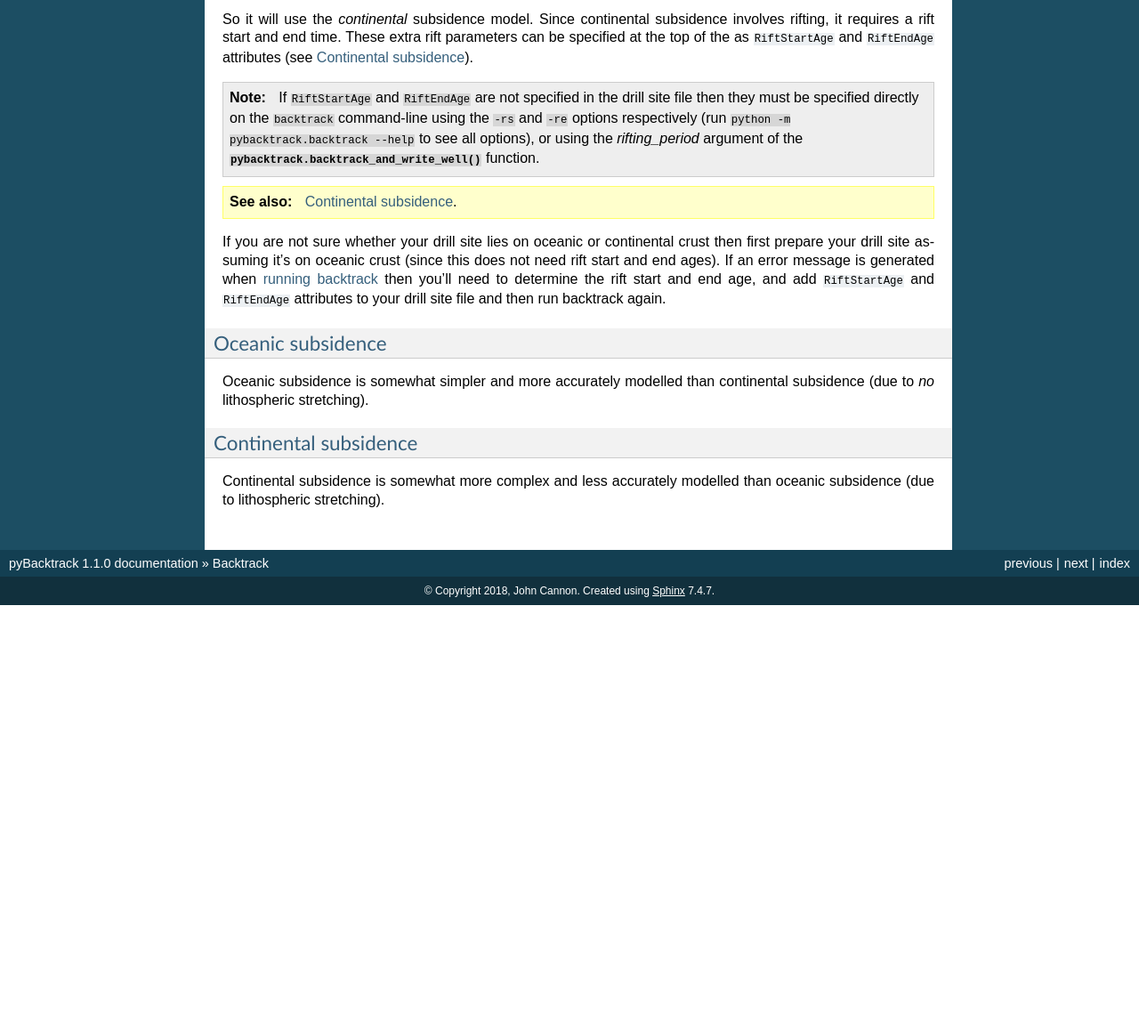
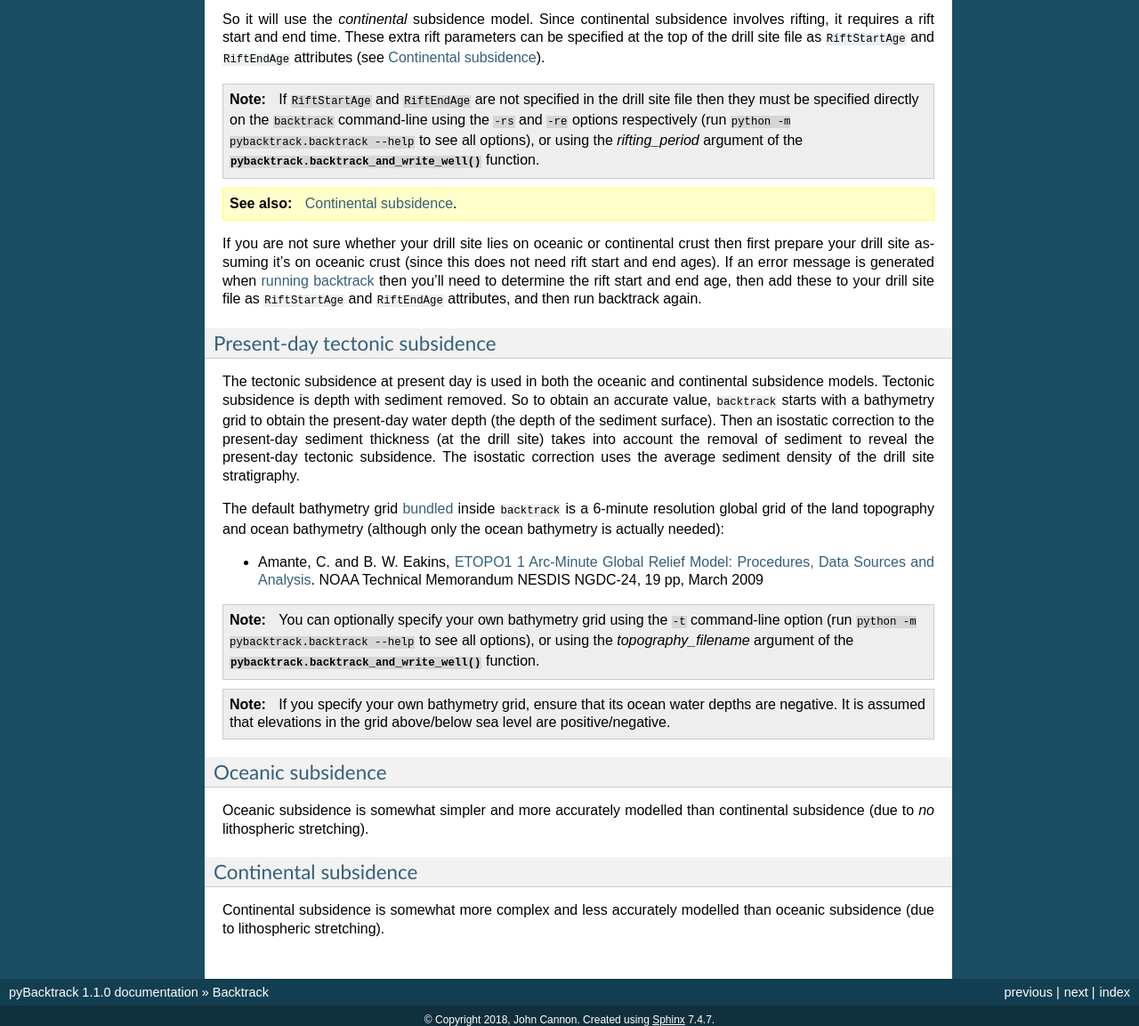
Before and after one commit to EarthByte/pyBacktrack, a Sphinx documentation site: the page built from docs/pybacktrack_backtrack.rst, in a window 1280 px wide and 1400 px high, scrolled down 1415 px, cut to the strip 247-1400 px from the top of the window. Shown: the whole strip at 89% size. Built offline with Sphinx 7.4.7, drawn with Linux system fonts in a browser that asks for light colours; before the commit the page ends 2342 px from its top, so only the background shows below that; some of the changed text lies outside the part shown.

Commit message:
Document present-day tectonic subsidence.
Obtained from bathymetry grid and sediment thickness of drill site.

```diff
--- a/docs/pybacktrack_backtrack.rst
+++ b/docs/pybacktrack_backtrack.rst
@@ -46,10 +46,10 @@ Oceanic versus continental tectonic subsidence
 
 Tectonic subsidence is modelled separately for ocean basins and continental passive margins.
 The subsidence model chosen by the ``backtrack`` module depends on whether the drill site is on oceanic or continental crust.
-An oceanic age grid is used to determine this. Since the age grid captures only oceanic crust, a drill site inside this region
+This is determined by an oceanic age grid. Since the age grid captures only oceanic crust, a drill site inside this region
 will automatically use the oceanic subsidence model whereas a drill site outside this region uses the continental subsidence model.
 
-The default age grid :ref:`bundled <pybacktrack_reference_bundle_data>` inside ``pybacktrack`` is a
+The default age grid :ref:`bundled <pybacktrack_reference_bundle_data>` inside ``backtrack`` is a
 6-minute resolution grid of the age of the world's ocean crust:
 
 * Müller, R.D., Seton, M., Zahirovic, S., Williams, S.E., Matthews, K.J., Wright, N.M., Shephard, G.E., Maloney, K.T., Barnett-Moore, N., Hosseinpour, M., Bower, D.J. & Cannon, J. 2016,
@@ -79,7 +79,8 @@ In contrast, DSDP drill site 327 is located on shallower *continental* crust (as
    :literal:
 
 So it will use the *continental* subsidence model. Since continental subsidence involves rifting, it requires a rift start and end time.
-These extra rift parameters can be specified at the top of the as ``RiftStartAge`` and ``RiftEndAge`` attributes (see :ref:`pygplates_continental_subsidence`).
+These extra rift parameters can be specified at the top of the drill site file as ``RiftStartAge`` and ``RiftEndAge`` attributes
+(see :ref:`pygplates_continental_subsidence`).
 
 .. note:: If ``RiftStartAge`` and ``RiftEndAge`` are not specified in the drill site file then they must be specified
           directly on the ``backtrack`` command-line using the ``-rs`` and ``-re`` options respectively
@@ -90,8 +91,31 @@ These extra rift parameters can be specified at the top of the as ``RiftStartAge
 
 If you are not sure whether your drill site lies on oceanic or continental crust then first prepare your drill site assuming it's on
 oceanic crust (since this does not need rift start and end ages). If an error message is generated when
-:ref:`running backtrack <pygplates_running_backtrack>` then you'll need to determine the rift start and end age, and
-add ``RiftStartAge`` and ``RiftEndAge`` attributes to your drill site file and then run backtrack again.
+:ref:`running backtrack <pygplates_running_backtrack>` then you'll need to determine the rift start and end age, then
+add these to your drill site file as ``RiftStartAge`` and ``RiftEndAge`` attributes, and then run backtrack again.
+
+.. _pygplates_present_day_tectonic_subsidence:
+
+Present-day tectonic subsidence
+^^^^^^^^^^^^^^^^^^^^^^^^^^^^^^^
+
+The tectonic subsidence at present day is used in both the oceanic and continental subsidence models.
+Tectonic subsidence is depth with sediment removed.
+So to obtain an accurate value, ``backtrack`` starts with a bathymetry grid to obtain the present-day water depth (the depth of the sediment surface).
+Then an isostatic correction to the present-day sediment thickness (at the drill site) takes into account the removal of sediment to reveal
+the present-day tectonic subsidence. The isostatic correction uses the average sediment density of the drill site stratigraphy.
+
+The default bathymetry grid :ref:`bundled <pybacktrack_reference_bundle_data>` inside ``backtrack`` is a
+6-minute resolution global grid of the land topography and ocean bathymetry (although only the ocean bathymetry is actually needed):
+
+* Amante, C. and B. W. Eakins, `ETOPO1 1 Arc-Minute Global Relief Model: Procedures, Data Sources and Analysis <http://dx.doi.org/10.7289/V5C8276M>`_.
+  NOAA Technical Memorandum NESDIS NGDC-24, 19 pp, March 2009
+
+.. note:: You can optionally specify your own bathymetry grid using the ``-t`` command-line option (run ``python -m pybacktrack.backtrack --help`` to see all options), or
+          using the *topography_filename* argument of the :func:`pybacktrack.backtrack_and_write_well` function.
+
+.. note:: If you specify your own bathymetry grid, ensure that its ocean water depths are negative.
+          It is assumed that elevations in the grid above/below sea level are positive/negative.
 
 .. _pygplates_oceanic_subsidence:
 
```
